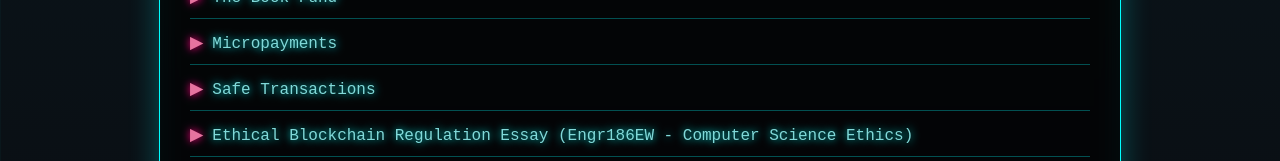
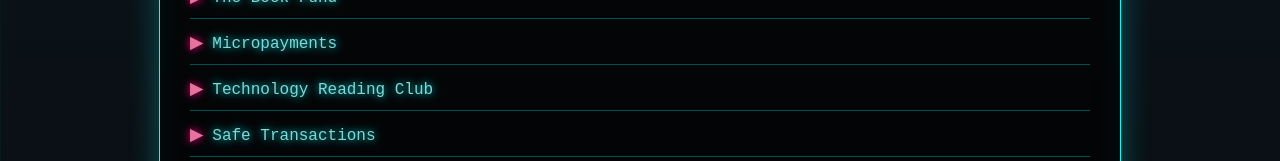
Before and after one commit to DhruvPareek/website, a React (Vite) app: page / in a window 1280 px wide. Shown: the part 607-768 px from the top of the page. Built offline with nearby package versions, Linux system fonts and the light colour scheme.

Commit message:
Added tech reading club

```diff
--- a/src/Pages/Home.tsx
+++ b/src/Pages/Home.tsx
@@ -9,6 +9,7 @@ function Home() {
                 <ul>
                     <li><a href="https://github.com/DhruvPareek/TheBookFund/tree/main" target="_blank" rel="noopener noreferrer">The Book Fund</a></li>
                     <li><a href="https://micropayments-one.vercel.app/" target="_blank" rel="noopener noreferrer">Micropayments</a></li>
+                    <li><a href="https://techreadingclub.xyz/companies" target="_blank" rel="noopener noreferrer">Technology Reading Club</a></li>
                     <li><a href="https://safe-transactions-frontend.vercel.app/" target="_blank" rel="noopener noreferrer">Safe Transactions</a></li>
                     <li><Link to="/EthicsEssay">Ethical Blockchain Regulation Essay (Engr186EW - Computer Science Ethics)</Link></li>
                     <li><a href="http://dartstracker301.xyz" target="_blank" rel="noopener noreferrer">Darts Tracker</a></li>
```
